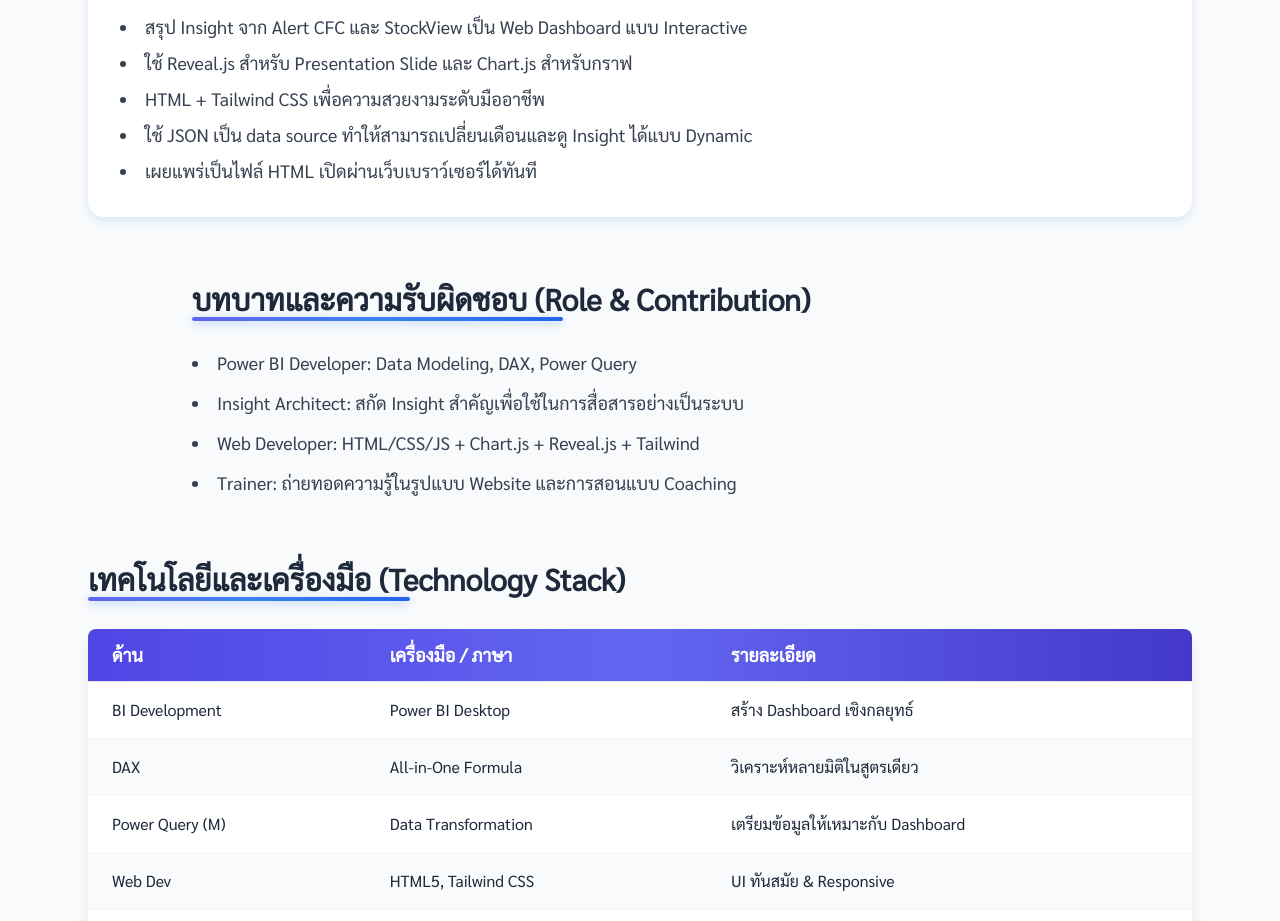
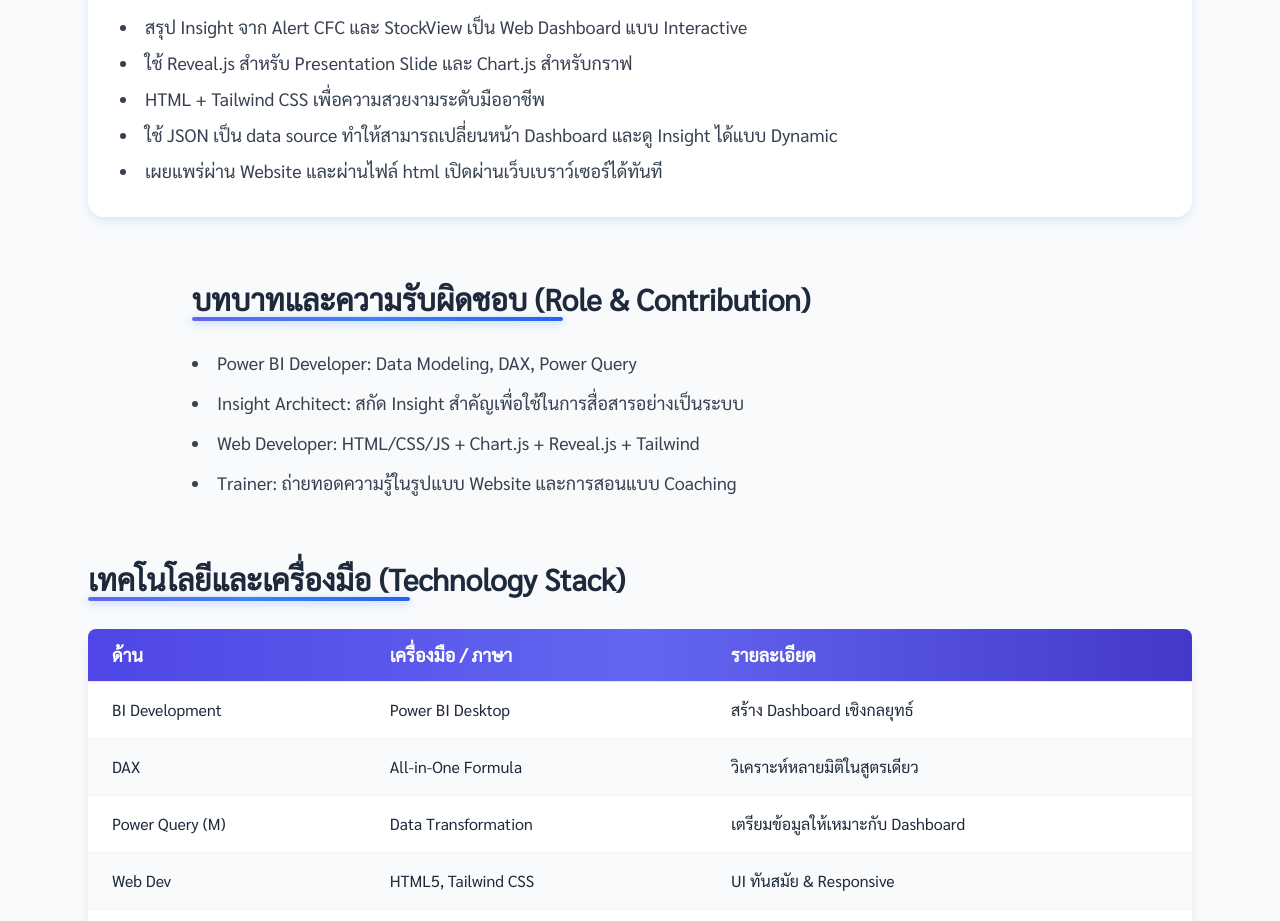
Before and after one commit to Benja1476/strategic-insight-portfolio, a plain HTML site: page index.html in a window 1280 px wide. Shown: the part 1953-2874 px from the top of the page. Drawn offline with nearby package versions, Linux system fonts and the light colour scheme.

Commit message:
Update index.html

```diff
--- a/index.html
+++ b/index.html
@@ -169,8 +169,8 @@
           <li>สรุป Insight จาก Alert CFC และ StockView เป็น Web Dashboard แบบ Interactive</li>
           <li>ใช้ Reveal.js สำหรับ Presentation Slide และ Chart.js สำหรับกราฟ</li>
           <li>HTML + Tailwind CSS เพื่อความสวยงามระดับมืออาชีพ</li>
-          <li>ใช้ JSON เป็น data source ทำให้สามารถเปลี่ยนเดือนและดู Insight ได้แบบ Dynamic</li>
-          <li>เผยแพร่เป็นไฟล์ HTML เปิดผ่านเว็บเบราว์เซอร์ได้ทันที</li>
+          <li>ใช้ JSON เป็น data source ทำให้สามารถเปลี่ยนหน้า Dashboard และดู Insight ได้แบบ Dynamic</li>
+          <li>เผยแพร่ผ่าน Website และผ่านไฟล์ html เปิดผ่านเว็บเบราว์เซอร์ได้ทันที</li>
         </ul>
       </article>
     </section>
```
